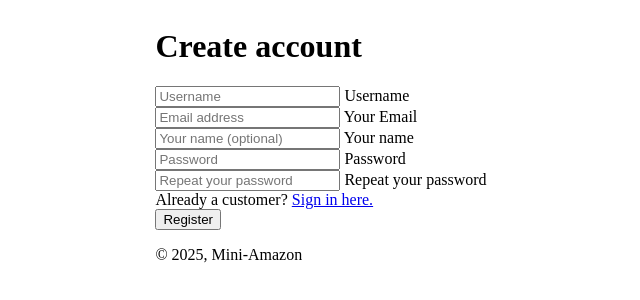
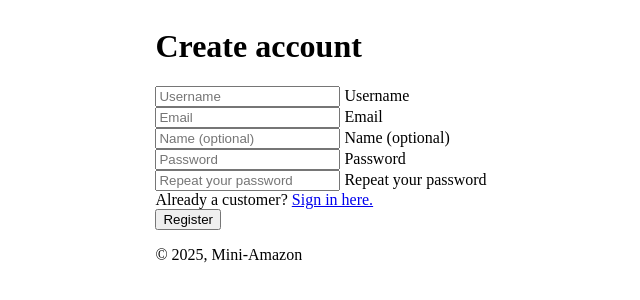
Before and after one commit to Phz-06/MiniAmazon, a Spring app: page /register in a window 1280 px wide. Shown: the part 265-565 px from the top of the page, without its empty margins (319-959 px from the left). Run offline with Thymeleaf, Linux system fonts and the light colour scheme; the template is opened without the code that fills it, so the values that code supplies are empty.

Commit message:
Improve register form

```diff
--- a/src/main/resources/templates/register.html
+++ b/src/main/resources/templates/register.html
@@ -10,13 +10,13 @@
       </div>
 
       <div class="form-floating mb-2">
-        <input type="email" class="form-control" id="inputEmail" placeholder="Email address" required>
-        <label for="inputEmail">Your Email</label>
+        <input type="email" class="form-control" id="inputEmail" placeholder="Email" required>
+        <label for="inputEmail">Email</label>
       </div>
 
       <div class="form-floating mb-2">
-        <input type="text" class="form-control" id="inputName" placeholder="Your name (optional)" required>
-        <label for="inputName">Your name</label>
+        <input type="text" class="form-control" id="inputName" placeholder="Name (optional)" required>
+        <label for="inputName">Name (optional)</label>
       </div>
 
       <div class="form-floating mb-2">
```
